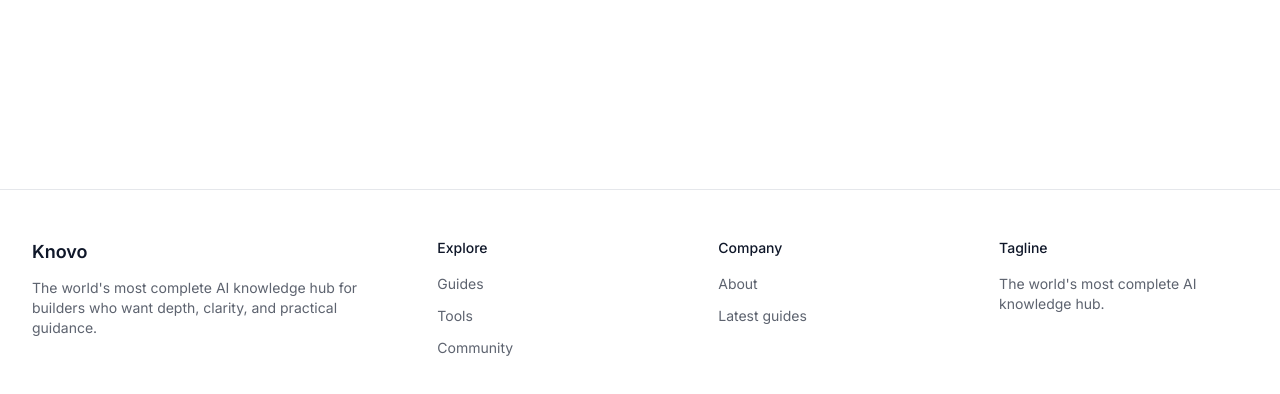
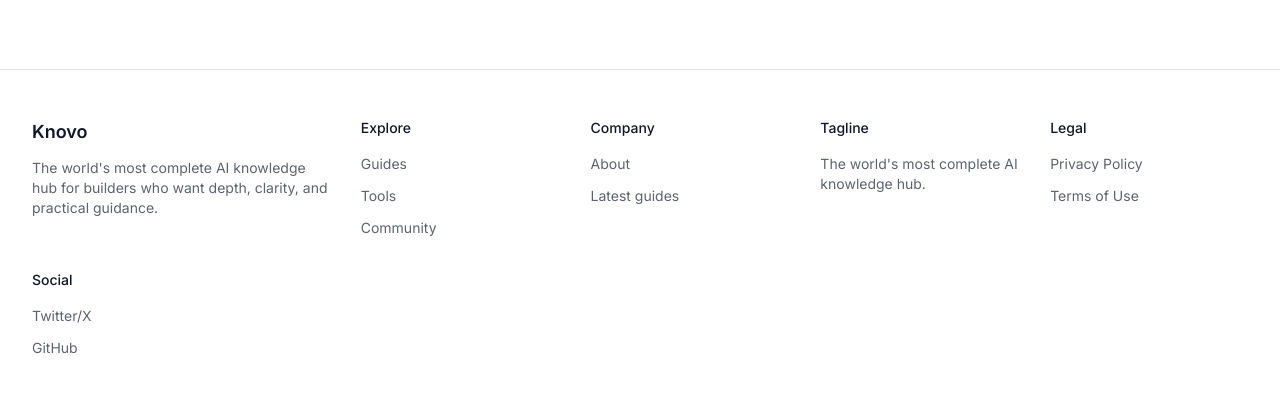
Before and after one commit to knovo-dev/knovo, a Next.js app: page /about in a window 1280 px wide. Shown: the part 394-788 px from the top of the page. Built offline with nearby package versions, Linux system fonts and the light colour scheme; no server answers.

Commit message:
add privacy page and update footer with legal and social links

```diff
--- /dev/null
+++ b/app/privacy/page.tsx
@@ -0,0 +1,54 @@
+import { createMetadata } from "@/lib/seo";
+
+export const metadata = createMetadata({
+  title: "Privacy Policy",
+  description: "How Knovo collects and uses newsletter data, and how to contact us about privacy.",
+  path: "/privacy",
+});
+
+const sections = [
+  {
+    title: "What data we collect",
+    content:
+      "We only collect email addresses submitted through the Knovo newsletter signup form.",
+  },
+  {
+    title: "How we use it",
+    content:
+      "We use your email address to send the weekly AI insights newsletter and important newsletter-related updates.",
+  },
+  {
+    title: "How to unsubscribe",
+    content: "You can unsubscribe anytime by clicking the unsubscribe link in any newsletter email.",
+  },
+  {
+    title: "No data sold to third parties — ever",
+    content:
+      "We do not sell, rent, or trade your personal data to third parties under any circumstance.",
+  },
+  {
+    title: "Contact",
+    content: "For privacy questions, contact us at hello@knovo.dev.",
+  },
+];
+
+export default function PrivacyPage() {
+  return (
+    <div className="mx-auto max-w-4xl px-4 py-16 sm:px-6 lg:px-8">
+      <p className="text-sm font-medium text-accent">Legal</p>
+      <h1 className="mt-3 text-4xl font-semibold tracking-tight">Privacy Policy</h1>
+      <p className="mt-5 text-sm text-muted-foreground">
+        Last updated: March 21, 2026
+      </p>
+
+      <div className="mt-10 space-y-8">
+        {sections.map((section) => (
+          <section key={section.title}>
+            <h2 className="text-xl font-semibold tracking-tight">{section.title}</h2>
+            <p className="mt-3 leading-7 text-muted-foreground">{section.content}</p>
+          </section>
+        ))}
+      </div>
+    </div>
+  );
+}
--- a/app/sitemap.ts
+++ b/app/sitemap.ts
@@ -3,7 +3,7 @@
 import { absoluteUrl } from "@/lib/seo";
 
 export default function sitemap(): MetadataRoute.Sitemap {
-  const routes = ["", "/guides", "/about"].map((route) => ({
+  const routes = ["", "/guides", "/about", "/privacy"].map((route) => ({
     url: absoluteUrl(route),
     lastModified: new Date(),
   }));
--- a/components/layout/footer.tsx
+++ b/components/layout/footer.tsx
@@ -3,7 +3,7 @@
 export function Footer() {
   return (
     <footer className="border-t border-border">
-      <div className="mx-auto grid max-w-7xl gap-8 px-4 py-12 sm:px-6 lg:grid-cols-[1.5fr_repeat(3,1fr)] lg:px-8">
+      <div className="mx-auto grid max-w-7xl gap-8 px-4 py-12 sm:px-6 lg:grid-cols-[1.5fr_repeat(4,1fr)] lg:px-8">
         <div>
           <p className="text-lg font-semibold">Knovo</p>
           <p className="mt-3 max-w-sm text-sm text-muted-foreground">
@@ -42,6 +42,38 @@
             The world&apos;s most complete AI knowledge hub.
           </p>
         </div>
+        <div>
+          <p className="text-sm font-medium">Legal</p>
+          <div className="mt-4 space-y-3 text-sm text-muted-foreground">
+            <Link href="/privacy" className="block hover:text-foreground">
+              Privacy Policy
+            </Link>
+            <Link href="/terms" className="block hover:text-foreground">
+              Terms of Use
+            </Link>
+          </div>
+        </div>
+        <div>
+          <p className="text-sm font-medium">Social</p>
+          <div className="mt-4 space-y-3 text-sm text-muted-foreground">
+            <a
+              href="https://x.com/knovodev"
+              target="_blank"
+              rel="noreferrer noopener"
+              className="block hover:text-foreground"
+            >
+              Twitter/X
+            </a>
+            <a
+              href="https://github.com/knovo-dev/knovo"
+              target="_blank"
+              rel="noreferrer noopener"
+              className="block hover:text-foreground"
+            >
+              GitHub
+            </a>
+          </div>
+        </div>
       </div>
     </footer>
   );
```
